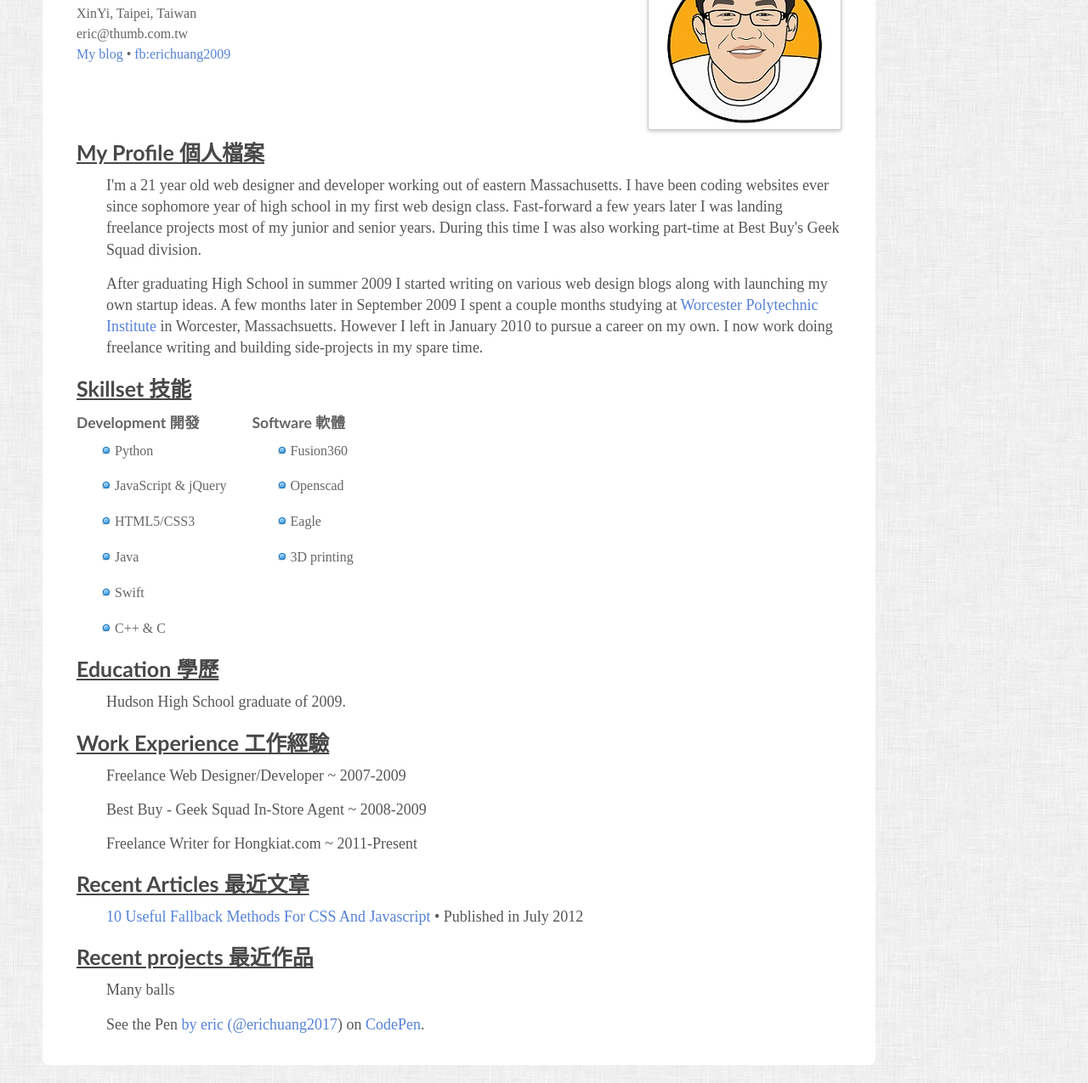
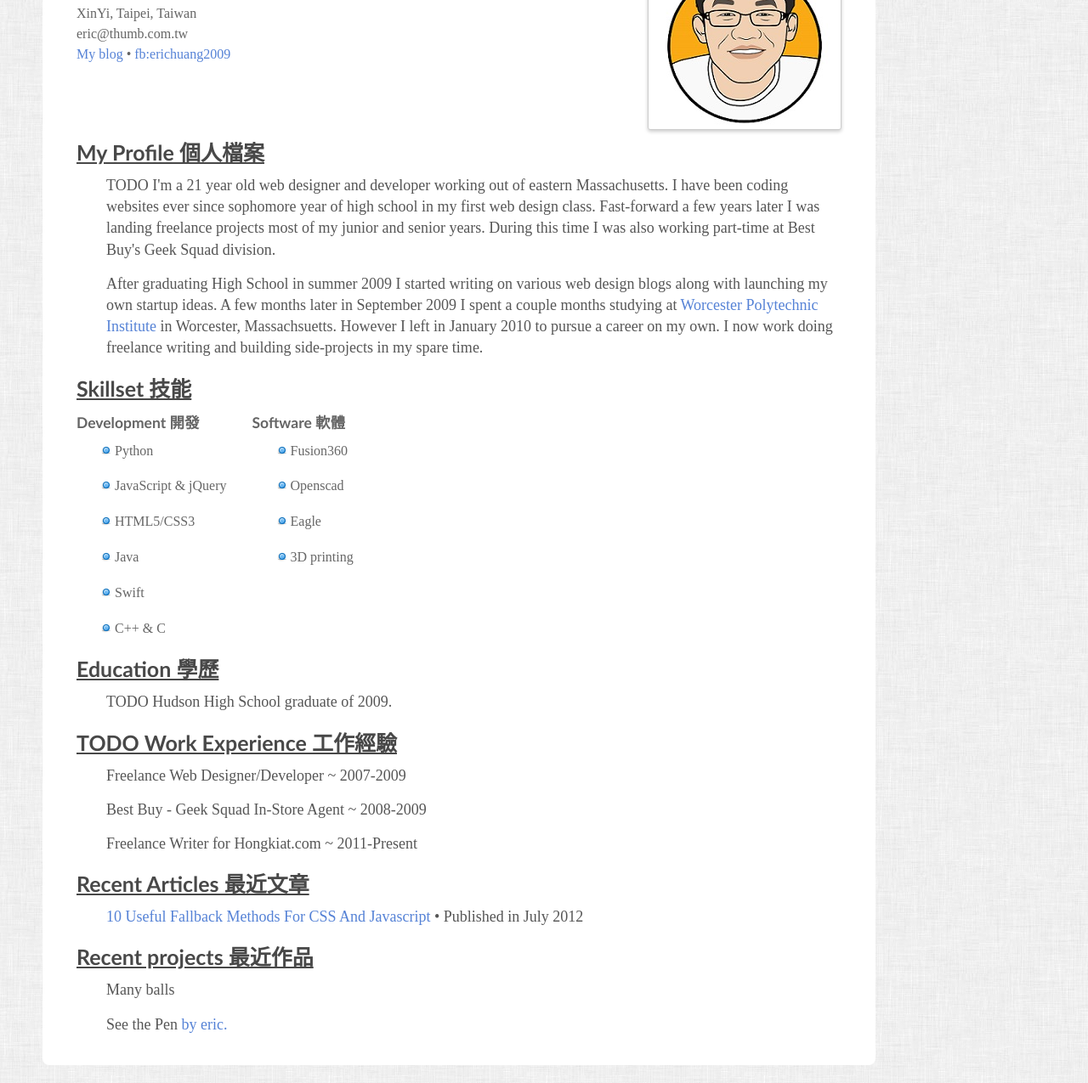
Before and after one commit to yoyoyoyochang/yoyoyoyochang.github.io, a plain HTML site: page index.html in a window 1280 px wide. Shown: the part 110-1385 px from the top of the page at 85% size. Drawn offline with Linux system fonts and the light colour scheme; a script that the page names is missing; a web font is replaced by a local one.

Commit message:
Update index.html

```diff
--- a/index.html
+++ b/index.html
@@ -21,7 +21,7 @@
 	<div id="w" itemscope itemtype="http://schema.org/Person">
 		<header class="clearfix">
 			<div id="info">
-				<h1><span itemprop="name">Eric Huang</span></h1>
+				<h1><span itemprop="name">Eric Huang (TODO )</span></h1>
 				<h3><span itemprop="jobTitle">Young Developer Coach Program Leader</span></h3>
 				<small itemprop="address" itemscope itemtype="http://schema.org/PostalAddress">
 				  <span itemprop="addressLocality">XinYi</span>,
@@ -39,7 +39,7 @@
 
 		<section id="profile">
 			<h2>My Profile 個人檔案</h2>
-			<p itemprop="description">I'm a 21 year old web designer and developer working out of eastern Massachusetts. I have been coding websites ever since sophomore year of high school in my first web design class. Fast-forward a few years later I was landing freelance projects most of my junior and senior years. During this time I was also working part-time at Best Buy's Geek Squad division.</p>
+			<p itemprop="description">TODO I'm a 21 year old web designer and developer working out of eastern Massachusetts. I have been coding websites ever since sophomore year of high school in my first web design class. Fast-forward a few years later I was landing freelance projects most of my junior and senior years. During this time I was also working part-time at Best Buy's Geek Squad division.</p>
 
 			<p>After graduating High School in summer 2009 I started writing on various web design blogs along with launching my own startup ideas. A few months later in September 2009 I spent a couple months studying at <a href="http://www.wpi.edu/">Worcester Polytechnic Institute</a> in Worcester, Massachsuetts. However I left in January 2010 to pursue a career on my own. I now work doing freelance writing and building side-projects in my spare time.</p>
 		</section>
@@ -72,11 +72,11 @@
 
 		<section id="education">
 			<h2>Education 學歷</h2>
-			<p><span itemprop="alumniOf">Hudson High School</span> graduate of 2009.</p>
+			<p><span itemprop="alumniOf">TODO Hudson High School</span> graduate of 2009.</p>
 		</section>
 
 		<section id="experience">
-			<h2>Work Experience 工作經驗</h2>
+			<h2>TODO Work Experience 工作經驗</h2>
 			<p>Freelance Web Designer/Developer ~ 2007-2009</p>
 			<p>Best Buy - Geek Squad In-Store Agent ~ 2008-2009</p>
 			<p>Freelance Writer for <span itemprop="worksFor">Hongkiat.com</span> ~ 2011-Present</p>
@@ -93,7 +93,7 @@
 		<section id="projects">
 			<h2>Recent projects 最近作品</h2>
 			<p>Many balls</p>
-    <p data-height="400" data-theme-id="0" data-slug-hash="yoYoOb" data-default-tab="result" data-user="erichuang2013" data-embed-version="2" class="codepen">See the Pen <a href="http://codepen.io/erichuang2013/pen/yoYoOb/"Play Many Ball</a> by eric (<a href="http://codepen.io/erichuang2017">@erichuang2017</a>) on <a href="http://codepen.io">CodePen</a>.</p>
+    <p data-height="400" data-theme-id="0" data-slug-hash="GvZxgm" data-default-tab="result" data-user="erichuang2013" data-embed-version="2" class="codepen">See the Pen <a href="http://codepen.io/erichuang2013/pen/GvZxgm/"Play Many Ball</a> by eric.</p>
 
 		</section>
 	</div>
```
